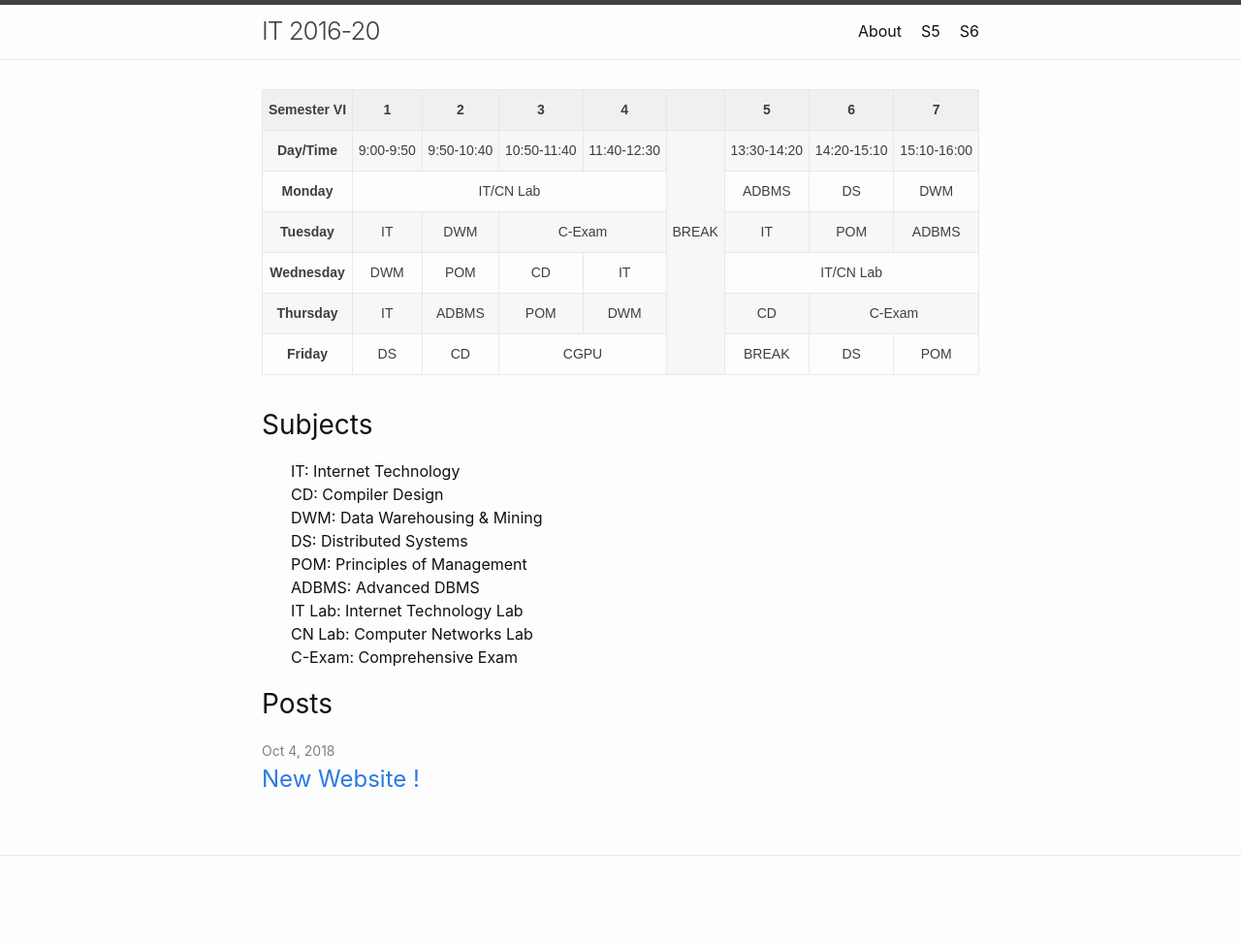
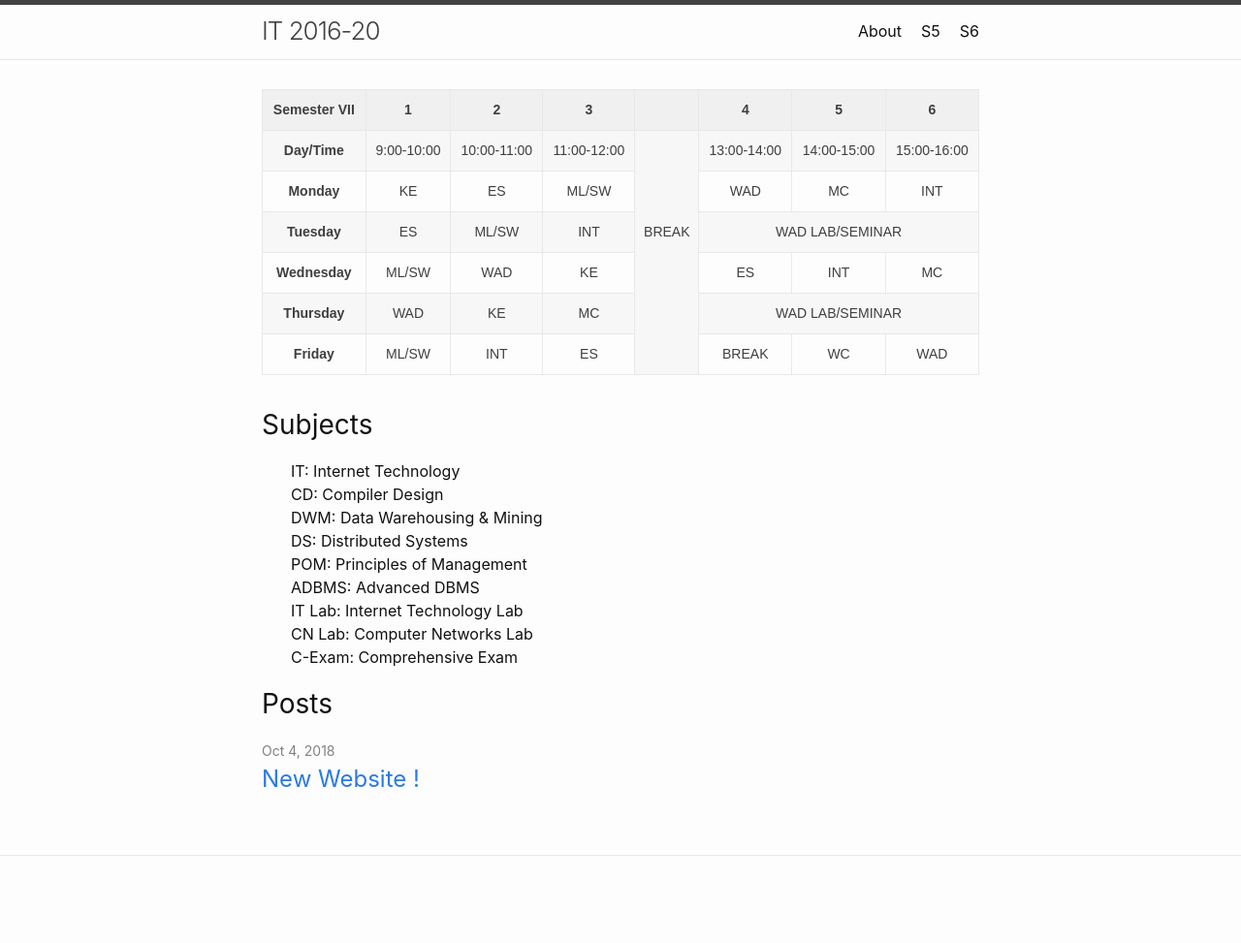
Before and after one commit to IT-GECBH/2020, a Jekyll site: the page built from index.md, in a window 1280 px wide. Shown: the whole page at 97% size. Built offline with Jekyll 4.4.1, drawn with Linux system fonts in a browser that asks for light colours.

Commit message:
timetable update

```diff
--- a/_includes/time_table.html
+++ b/_includes/time_table.html
@@ -8,68 +8,66 @@
 <div style="overflow-x:auto;">
 <table class="tg">
   <tr>
-    <th class="tg-cudy">Semester VI</th>
+    <th class="tg-cudy">Semester VII</th>
     <th class="tg-cudy">1</th>
     <th class="tg-cudy">2</th>
     <th class="tg-cudy">3</th>
+    <th class="tg-cudy"></th>
     <th class="tg-cudy">4</th>
-    <th class="tg-cudy"></th>
     <th class="tg-cudy">5</th>
     <th class="tg-cudy">6</th>
-    <th class="tg-cudy">7</th>
   </tr>
   <tr>
     <td class="tg-cudy">Day/Time</td>
-    <td class="tg-zda1">9:00-9:50</td>
-    <td class="tg-zda1">9:50-10:40</td>
-    <td class="tg-zda1">10:50-11:40</td>
-    <td class="tg-zda1">11:40-12:30</td>
+    <td class="tg-zda1">9:00-10:00</td>
+    <td class="tg-zda1">10:00-11:00</td>
+    <td class="tg-zda1">11:00-12:00</td>
     <td class="tg-zda1" rowspan="6"><br/><br/><br/><br/>BREAK</td>
-    <td class="tg-zda1">13:30-14:20</td>
-    <td class="tg-zda1">14:20-15:10</td>
-    <td class="tg-zda1">15:10-16:00</td>
+    <td class="tg-zda1">13:00-14:00</td>
+    <td class="tg-zda1">14:00-15:00</td>
+    <td class="tg-zda1">15:00-16:00</td>
   </tr>
   <tr>
     <td class="tg-cudy">Monday</td>
-    <td class="tg-zda1" colspan="4">IT/CN Lab</td>
-    <td class="tg-zda1">ADBMS</td>
-    <td class="tg-zda1">DS</td>
-    <td class="tg-zda1">DWM</td>
+    <!-- <td class="tg-zda1" colspan="4">IT/CN Lab</td> -->
+    <td class="tg-zda1">KE</td>
+    <td class="tg-zda1">ES</td>
+    <td class="tg-zda1">ML/SW</td>
+    <td class="tg-zda1">WAD</td>
+    <td class="tg-zda1">MC</td>
+    <td class="tg-zda1">INT</td>
   </tr>
   <tr>
     <td class="tg-cudy">Tuesday</td>
-    <td class="tg-zda1">IT</td>
-    <td class="tg-zda1">DWM</td>
-    <td class="tg-zda1" colspan="2">C-Exam</td>
-    <td class="tg-zda1">IT</td>
-    <td class="tg-zda1">POM</td>
-    <td class="tg-zda1">ADBMS</td>
+    <td class="tg-zda1">ES</td>
+    <td class="tg-zda1">ML/SW</td>
+    <td class="tg-zda1">INT</td>
+    <td class="tg-zda1" colspan="3">WAD LAB/SEMINAR</td>
   </tr>
   <tr>
     <td class="tg-cudy">Wednesday</td>
-    <td class="tg-zda1">DWM</td>
-    <td class="tg-zda1">POM</td>
-    <td class="tg-zda1">CD</td>
-    <td class="tg-zda1">IT</td>
-    <td class="tg-zda1" colspan="3">IT/CN Lab</td>
+    <td class="tg-zda1">ML/SW</td>
+    <td class="tg-zda1">WAD</td>
+    <td class="tg-zda1">KE</td>
+    <td class="tg-zda1">ES</td>
+    <td class="tg-zda1">INT</td>
+    <td class="tg-zda1">MC</td>
   </tr>
   <tr>
     <td class="tg-cudy">Thursday</td>
-    <td class="tg-zda1">IT</td>
-    <td class="tg-zda1">ADBMS</td>
-    <td class="tg-zda1">POM</td>
-    <td class="tg-zda1">DWM</td>
-    <td class="tg-zda1">CD</td>
-    <td class="tg-zda1" colspan="2">C-Exam</td>
+    <td class="tg-zda1">WAD</td>
+    <td class="tg-zda1">KE</td>
+    <td class="tg-zda1">MC</td>
+    <td class="tg-zda1" colspan="3">WAD LAB/SEMINAR</td>
   </tr>
   <tr>
     <td class="tg-cudy">Friday</td>
-    <td class="tg-zda1">DS</td>
-    <td class="tg-zda1">CD</td>
-    <td class="tg-zda1" colspan="2">CGPU</td>
+    <td class="tg-zda1">ML/SW</td>
+    <td class="tg-zda1">INT</td>
+    <td class="tg-zda1">ES</td>
     <td class="tg-zda1">BREAK</td>
-    <td class="tg-zda1">DS</td>
-    <td class="tg-zda1">POM</td>
+    <td class="tg-zda1">WC</td>
+    <td class="tg-zda1">WAD</td>
   </tr>
 </table>
 </div>
```
